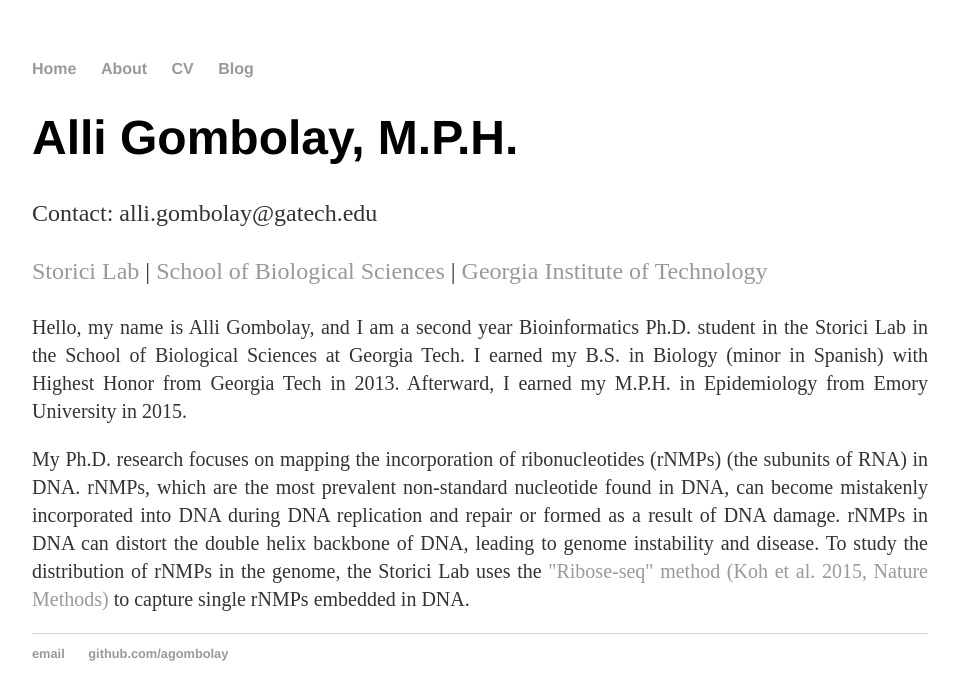
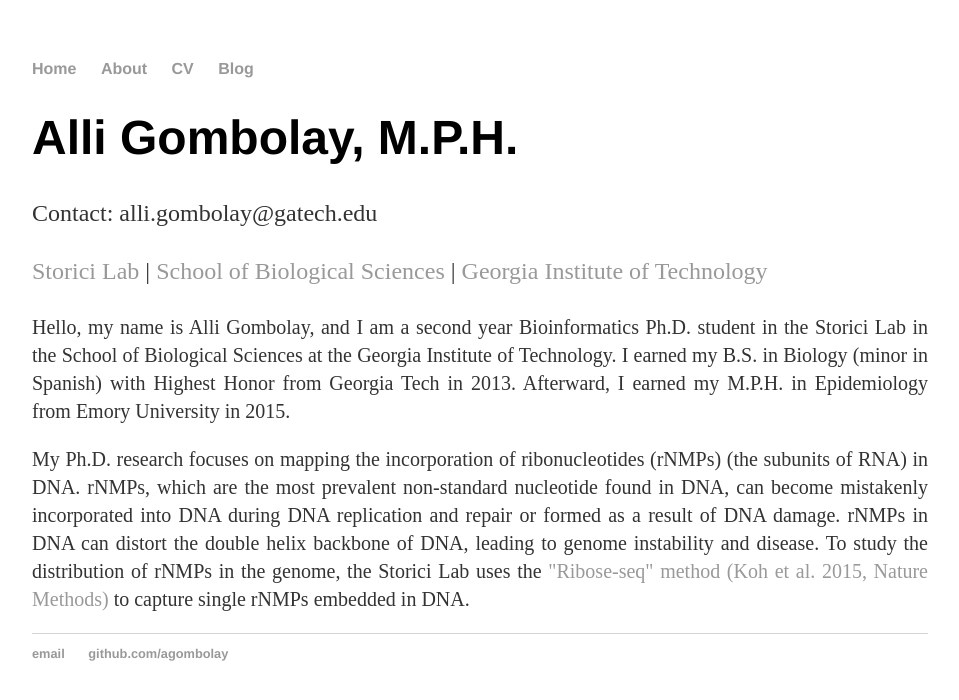
Before and after one commit to agombolay/agombolay.github.io, a Jekyll site: the page built from index.html, in a window 1280 px wide. Shown: the top 700 px of the page, without its empty margins (160-1119 px from the left). Built offline with Jekyll 4.4.1, drawn with Linux system fonts in a browser that asks for light colours.

Commit message:
Update index.html

```diff
--- a/index.html
+++ b/index.html
@@ -6,6 +6,6 @@
 	<h1>Alli Gombolay, M.P.H.</h1>
 	<p>Contact: alli.gombolay@gatech.edu</p>
 	<p><a href="http://www.storicilab.gatech.edu/">Storici Lab</a> | <a href="http://www.biology.gatech.edu/">School of Biological Sciences</a> | <a href="http://www.gatech.edu/">Georgia Institute of Technology</a></p>
-	<p style="font-size:20px"<p align="justify">Hello, my name is Alli Gombolay, and I am a second year Bioinformatics Ph.D. student in the Storici Lab in the School of Biological Sciences at Georgia Tech.  I earned my B.S. in Biology (minor in Spanish) with Highest Honor from Georgia Tech in 2013.  Afterward, I earned my M.P.H. in Epidemiology from Emory University in 2015.</p>
+	<p style="font-size:20px"<p align="justify">Hello, my name is Alli Gombolay, and I am a second year Bioinformatics Ph.D. student in the Storici Lab in the School of Biological Sciences at the Georgia Institute of Technology.  I earned my B.S. in Biology (minor in Spanish) with Highest Honor from Georgia Tech in 2013.  Afterward, I earned my M.P.H. in Epidemiology from Emory University in 2015.</p>
 	<p style="font-size:20px"<p align="justify">My Ph.D. research focuses on mapping the incorporation of ribonucleotides (rNMPs) (the subunits of RNA) in DNA.  rNMPs, which are the most prevalent non-standard nucleotide found in DNA, can become mistakenly incorporated into DNA during DNA replication and repair or formed as a result of DNA damage.  rNMPs in DNA can distort the double helix backbone of DNA, leading to genome instability and disease.  To study the distribution of rNMPs in the genome, the Storici Lab uses the <a href="http://www.ncbi.nlm.nih.gov/pubmed/25622106">"Ribose-seq" method (Koh et al. 2015, Nature Methods)</a> to capture single rNMPs embedded in DNA.</p>
 </div><!-- /.blurb -->
```
